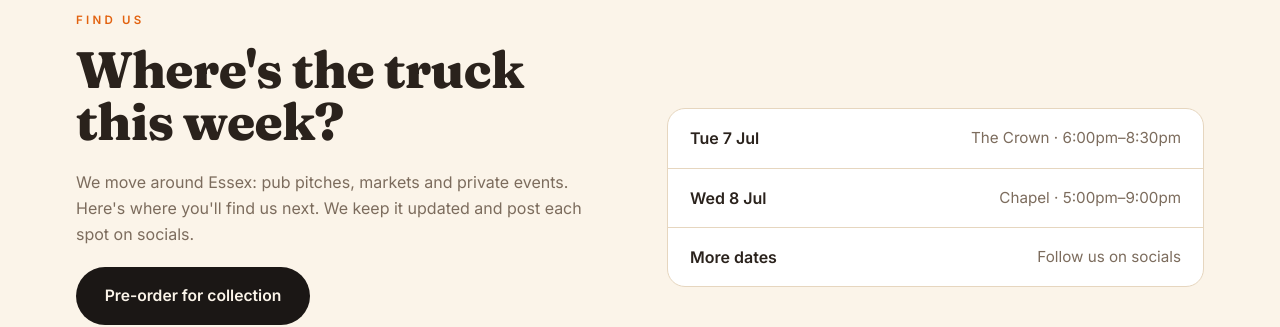
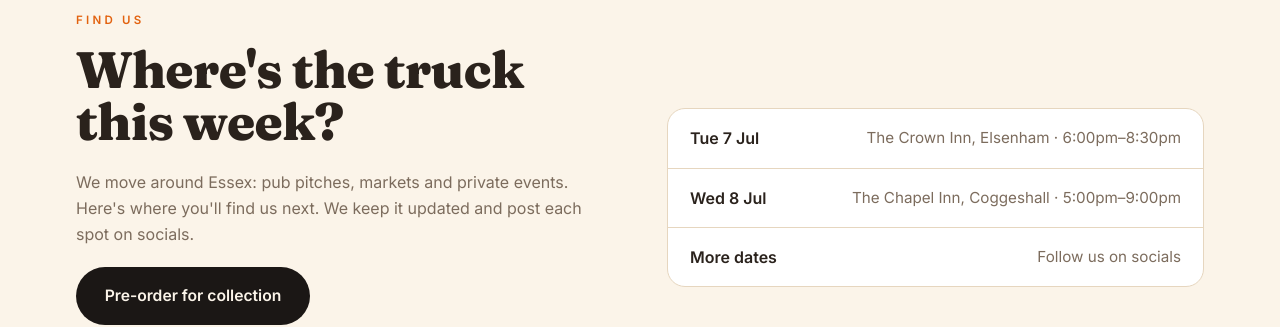
Before and after one commit to KevSinfield/firepit, a plain HTML site: page index.html in a window 1280 px wide. Shown: the part 6240-6567 px from the top of the page. Drawn offline with Linux system fonts and the light colour scheme.

Commit message:
Add full venue names/locations (Crown Inn Elsenham, Chapel Inn Coggeshall)

```diff
--- a/index.html
+++ b/index.html
@@ -526,8 +526,8 @@
   // offers these dates — with collection times limited to each window — and
   // the "Find us" list is built from the same data, so they can't disagree.
   const SCHEDULE=[
-    {date:'2026-07-07', venue:'The Crown', start:'18:00', end:'20:30'},
-    {date:'2026-07-08', venue:'Chapel',    start:'17:00', end:'21:00'}
+    {date:'2026-07-07', venue:'The Crown Inn, Elsenham',    start:'18:00', end:'20:30'},
+    {date:'2026-07-08', venue:'The Chapel Inn, Coggeshall', start:'17:00', end:'21:00'}
   ];
 
   (function(){
```
